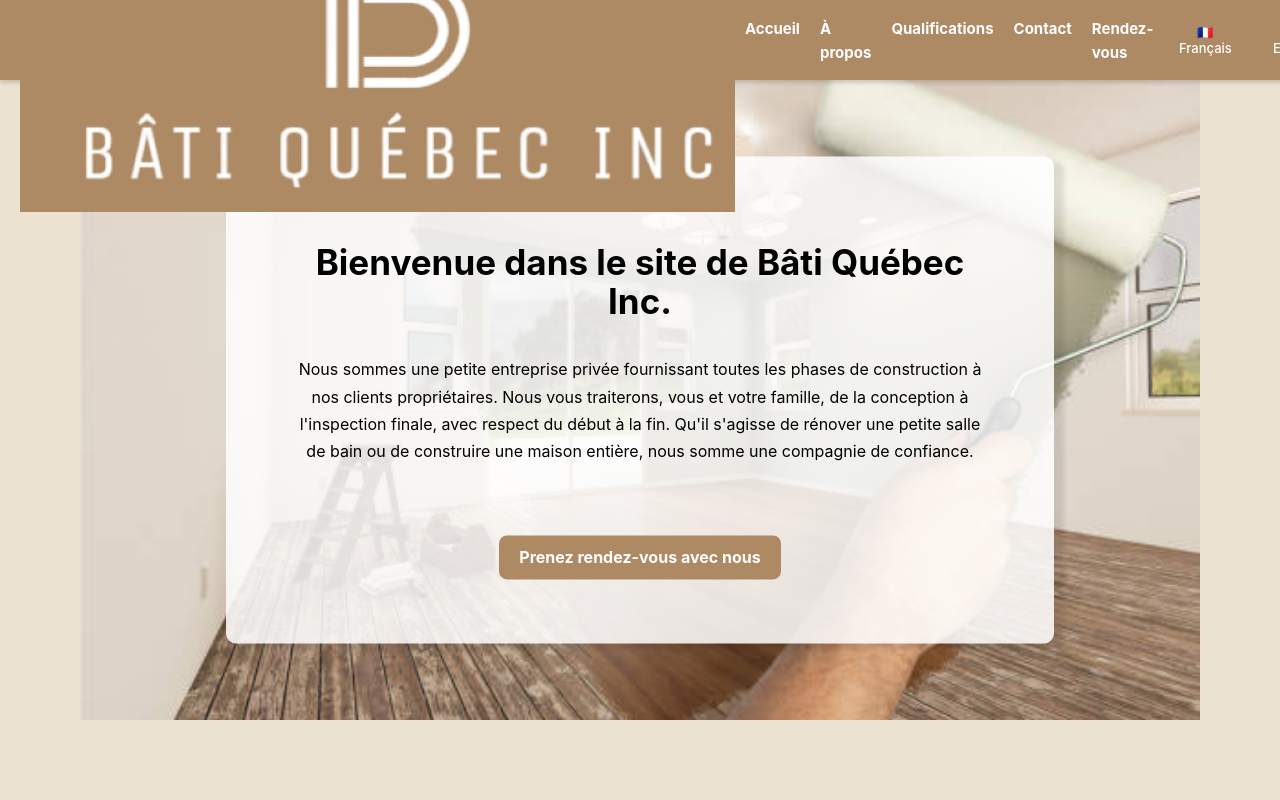
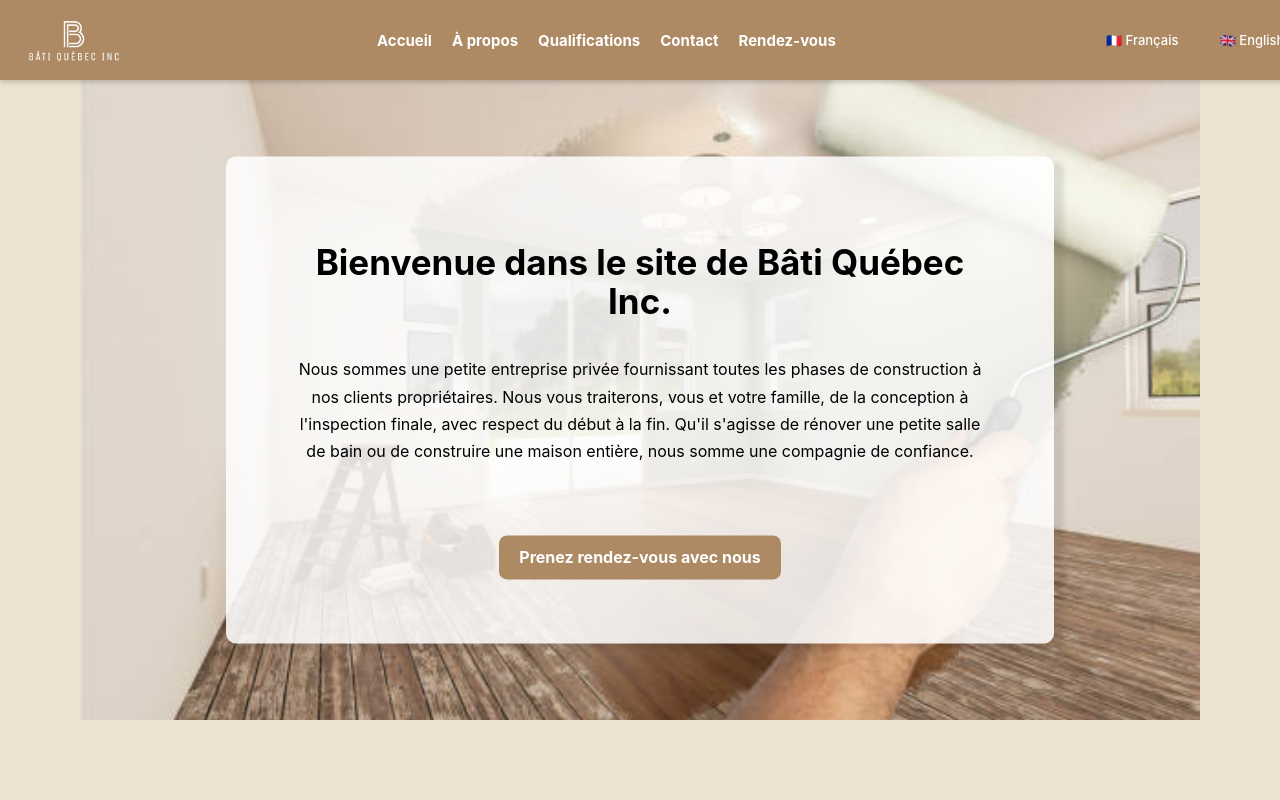
Before and after one commit to MyriamAssam/bati, a React (Vite) app: page / in a window 1280 px wide. Shown: the top 800 px of the page. Built offline with nearby package versions, Linux system fonts and the light colour scheme.

Commit message:
Ajustement style

```diff
--- a/src/App.css
+++ b/src/App.css
@@ -36,6 +36,20 @@ main {
   position: relative;
   margin-top: 80px;
   /* Ajusté pour correspondre à la hauteur du header */
+}
+
+/* ✅ Ajustement du logo pour qu'il ne dépasse pas */
+.logo-container {
+  display: flex;
+  align-items: center;
+}
+
+.logo {
+  height: 50px;
+  /* Ajustez selon la taille voulue */
+  width: auto;
+  max-height: 100%;
+  /* Empêche le logo de dépasser */
 }
 
 /* ✅ Ajustement du Footer pour éviter qu’il ne prenne trop de place */
```
